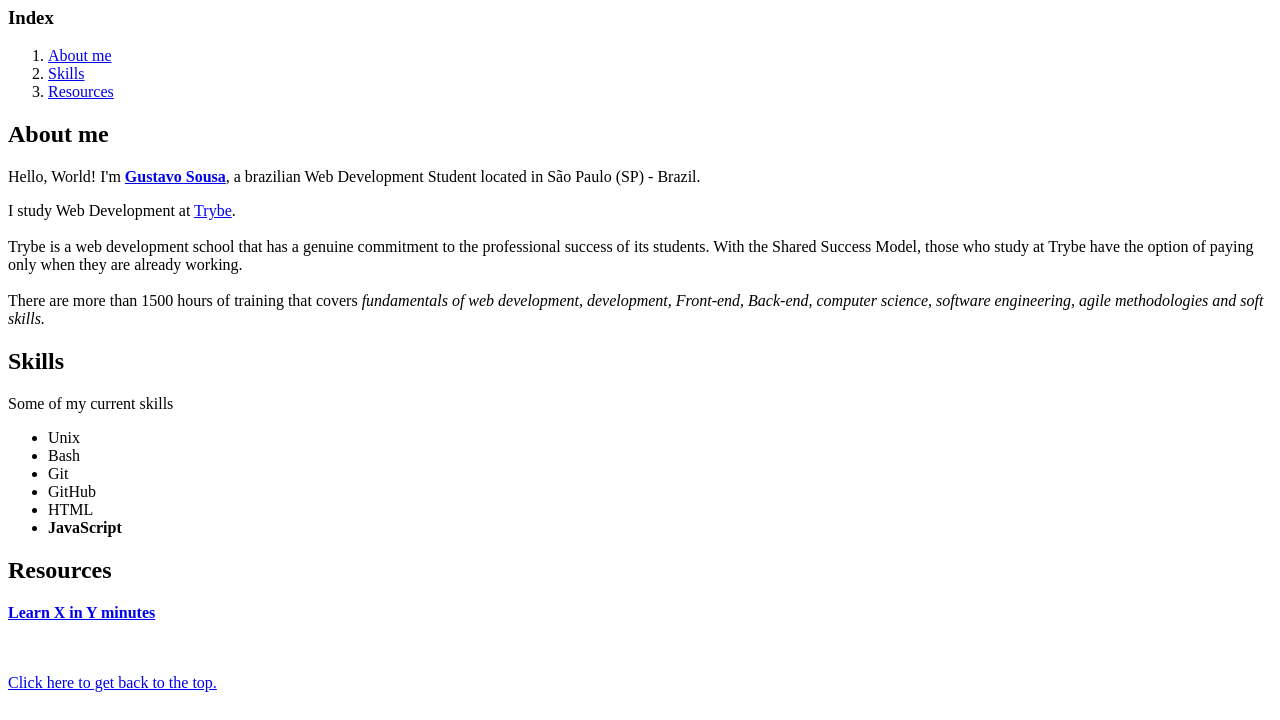
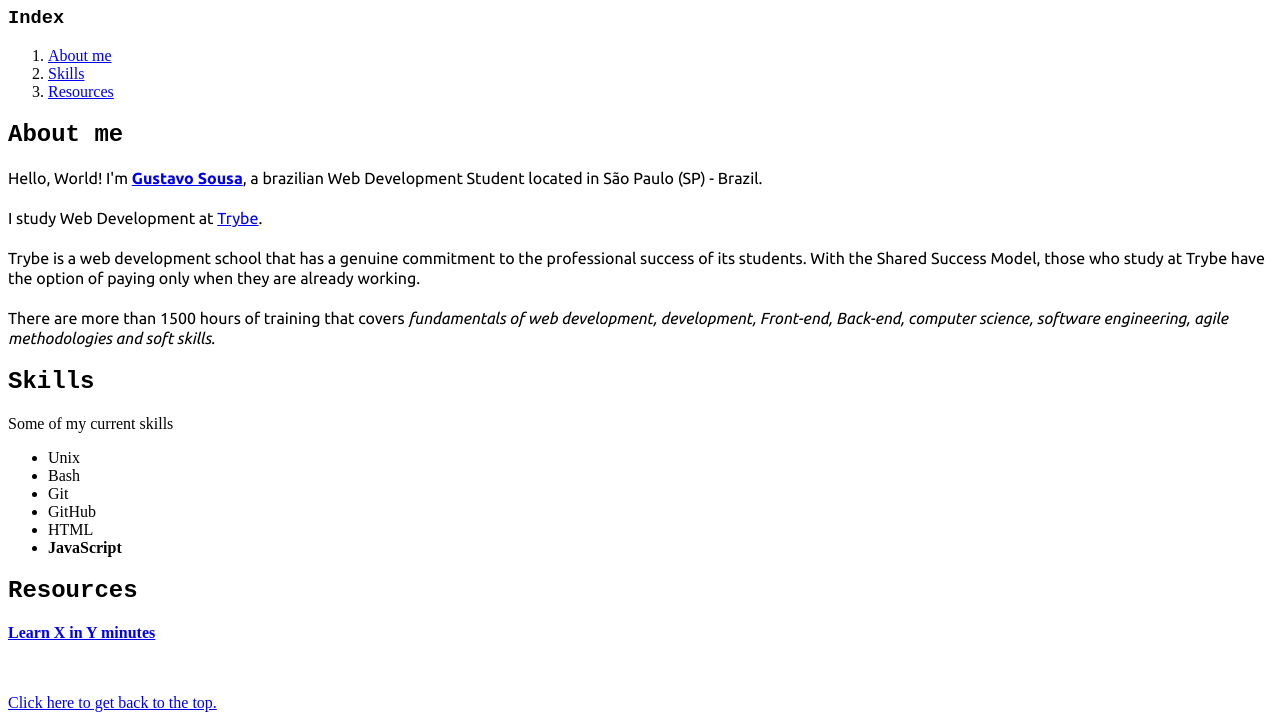
Before and after one commit to gustavofds/gustavofds.github.io, a plain HTML site: page index.html in a window 1280 px wide. Shown: the part 408-1128 px from the top of the page. Drawn offline with Linux system fonts and the light colour scheme.

Commit message:
Change heading and about me fonts

```diff
--- a/index.html
+++ b/index.html
@@ -5,6 +5,18 @@
     <meta http-equiv="X-UA-Compatible" content="IE=edge" />
     <meta name="viewport" content="width=device-width, initial-scale=1.0" />
     <title>Gustavo Sousa's portfolio</title>
+    <link rel="preconnect" href="https://fonts.gstatic.com">
+    <link href="https://fonts.googleapis.com/css2?family=Ubuntu:ital,wght@0,300;0,400;0,500;0,700;1,300;1,400;1,500;1,700&display=swap" rel="stylesheet">
+    <style>
+      h1, h2, h3 {
+        font-family: monospace, sans-serif;
+      }
+
+      #about-me-paragraph {
+        font-family: 'Ubuntu', sans-serif;
+        line-height: 20px;
+      }
+    </style>
   </head>
   <body>
     <h1>Gustavo Henrique Lopes F. de Sousa</h1>
@@ -21,12 +33,10 @@
       <li><a href="#resources">Resources</a></li>
     </ol>
     <h2 id="about-me">About me</h3>
-    <p>
+    <p id="about-me-paragraph">
       Hello, World! I'm
       <a href="https://www.linkedin.com/in/gustavo-sousa-b85b68117/" target="_blank"><strong>Gustavo Sousa</strong></a
-      >, a brazilian Web Development Student located in São Paulo (SP) - Brazil.
-    </p>
-    <p>
+      >, a brazilian Web Development Student located in São Paulo (SP) - Brazil.<br /><br />
       I study Web Development at
       <a href="https://www.betrybe.com/" target="_blank">Trybe</a>.<br /><br />
       Trybe is a web development school that has a genuine commitment to the
```
